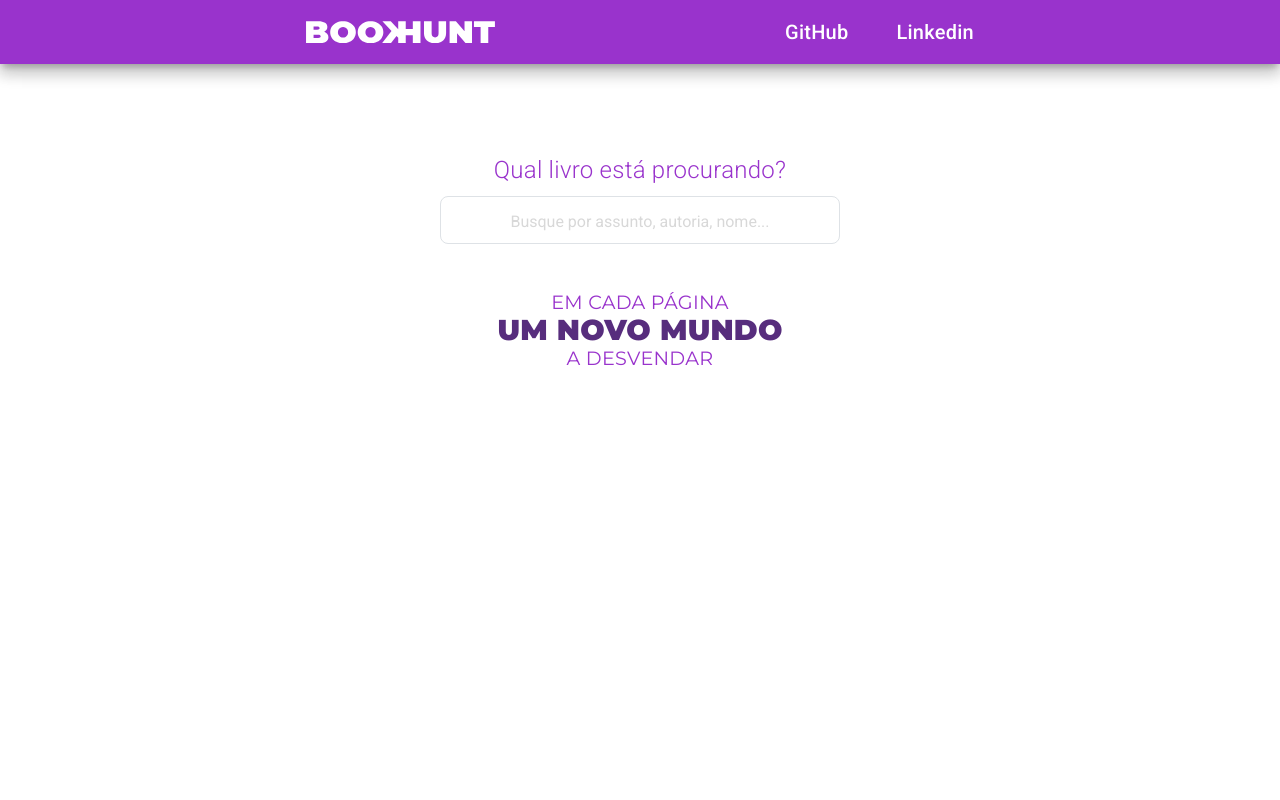
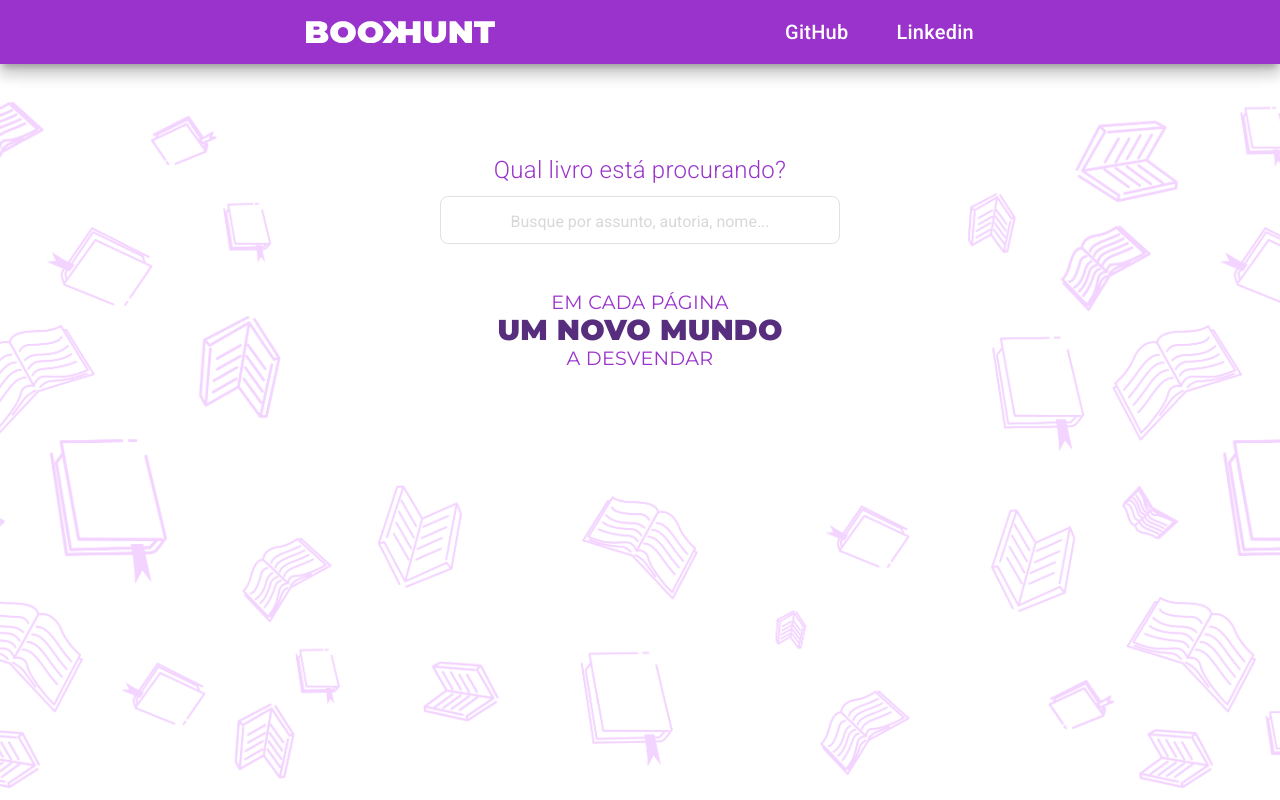
Before and after one commit to emersonbarrosdev/book-hunter, an Angular app: page /book-search in a window 1280 px wide. Built offline with nearby package versions, Linux system fonts and the light colour scheme.

Commit message:
adding images

```diff
--- a/src/assets/styles/variables.scss
+++ b/src/assets/styles/variables.scss
@@ -1,4 +1,4 @@
 $dark-purple: #572D7D;
 $majestic-purple: #9933CC;
 $medium-purple: #B181CE;
-$light-purple: #D6ACEA;
+$light-purple: #F4E9F9;
--- a/src/styles.scss
+++ b/src/styles.scss
@@ -11,12 +11,11 @@
 
 body {
   font-family: Roboto, "Helvetica Neue", sans-serif;
-  // overflow-y: scroll;
-  // overflow-anchor: auto;
-  // background-image: url(./assets/img/background.png);
-  // background-position: center center;
-  // background-size: cover;
-  // background-repeat: no-repeat;
+  background-image: url(./assets/img/background.png);
+  background-position: center center;
+  background-size: cover;
+  background-repeat:repeat;
+
 }
 
 .container,
```
Also changed, not shown: src/assets/img/background.png, src/assets/img/not-available.png.
